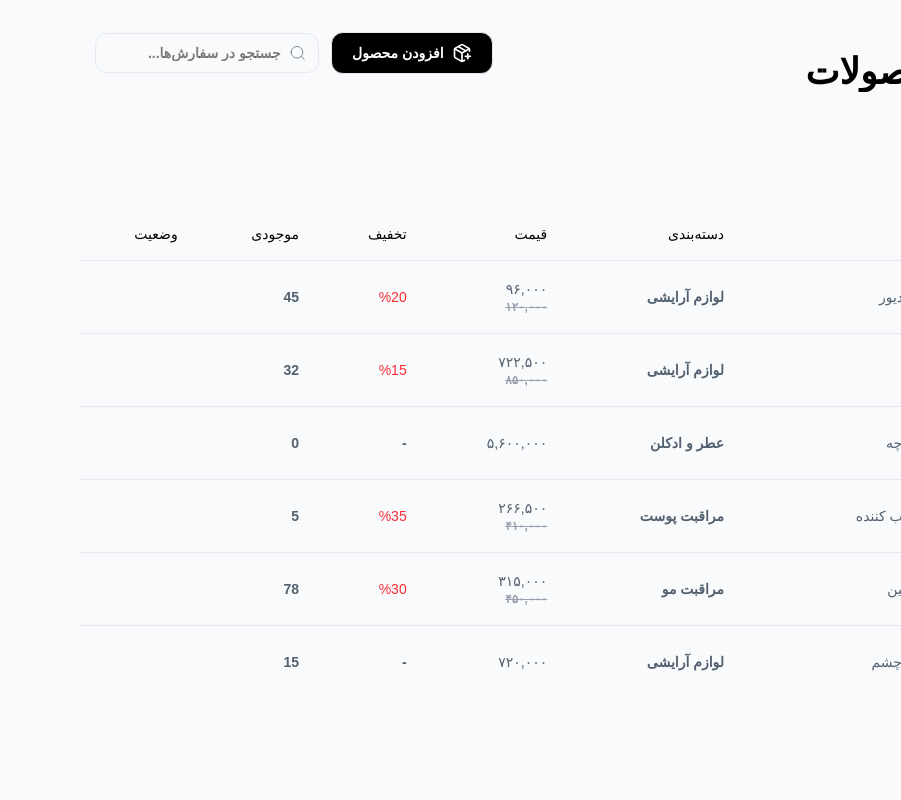
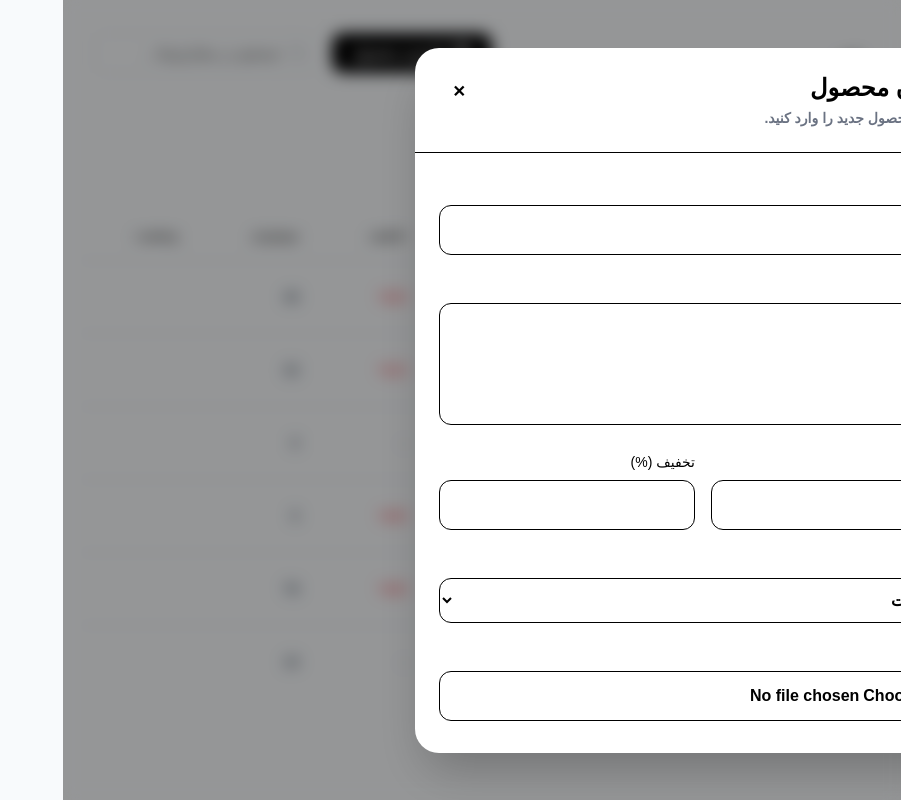
Before and after one commit to MHossein20225/admin-panel, a React app in the folder frontend/: page /products in a window 1280 px wide. Both pictures are taken after a click on the button "افزودن محصول". Shown: the whole page, without its empty margins (379-1280 px from the left). Built offline with nearby package versions, Linux system fonts and the light colour scheme; the HTML template or start-up script is replaced by a standard one.

Commit message:
add product form added

```diff
--- a/frontend/package.json
+++ b/frontend/package.json
@@ -16,7 +16,6 @@
     "react": "^19.2.7",
     "react-chartjs-2": "^5.3.1",
     "react-dom": "^19.2.7",
-    "react-router": "^8.2.0",
     "react-router-dom": "^7.18.1",
     "tailwindcss": "^4.3.2"
   },
--- a/frontend/src/Layouts/MainLayout.jsx
+++ b/frontend/src/Layouts/MainLayout.jsx
@@ -1,5 +1,5 @@
 import Sidebar from "./Sidebar.jsx";
-import {Outlet} from "react-router";
+import {Outlet} from "react-router-dom";
 
 export default function MainLayout() {
     return (
--- a/frontend/src/Layouts/Sidebar.jsx
+++ b/frontend/src/Layouts/Sidebar.jsx
@@ -1,7 +1,7 @@
 import { useState, useEffect } from 'react';
 import mainIcon from '../assets/icons/mainIcon.svg';
 import { DashboardIcon, OrderIcon, ProductIcon, UserIcon } from "../assets/icons/IconComponents.jsx";
-import {useNavigate} from "react-router";
+import {useNavigate} from "react-router-dom";
 
 const menuItems = [
     {icon: DashboardIcon, label: 'داشبورد', slug: 'dashboard'},
--- /dev/null
+++ b/frontend/src/components/ui/Modal.jsx
@@ -0,0 +1,45 @@
+export default function Modal({title, description, OnOpen, onClose, children,}) {
+
+    if (!OnOpen) return null;
+
+    return (
+        <div
+            className="fixed inset-0 z-50 flex items-center justify-center bg-black/40 backdrop-blur-sm p-4"
+            onClick={onClose}
+        >
+            <div
+                className="w-full max-w-xl rounded-3xl bg-white shadow-2xl"
+                onClick={(e) => e.stopPropagation()}
+            >
+
+                <div className="flex items-start justify-between border-b p-6">
+
+                    <div>
+                        <h2 className="text-2xl font-bold">
+                            {title}
+                        </h2>
+
+                        {description && (
+                            <p className="mt-1 text-sm text-gray-500">
+                                {description}
+                            </p>
+                        )}
+                    </div>
+
+                    <button
+                        onClick={onClose}
+                        className="flex h-10 w-10 items-center justify-center rounded-xl hover:bg-gray-100 transition"
+                    >
+                        ✕
+                    </button>
+
+                </div>
+
+                <div className="max-h-[75vh] overflow-y-auto p-6">
+                    {children}
+                </div>
+
+            </div>
+        </div>
+    );
+}
--- /dev/null
+++ b/frontend/src/features/products/AddProductForm.jsx
@@ -0,0 +1,105 @@
+import { Form } from "react-router-dom";
+
+export default function AddProductForm() {
+    return (
+        <Form method="post" className="space-y-5">
+
+            <div>
+                <label className="mb-2 block text-sm font-medium">
+                    نام محصول
+                </label>
+
+                <input
+                    name="title"
+                    type="text"
+                    className="w-full rounded-xl border px-4 py-3 outline-none focus:border-blue-500"
+                />
+            </div>
+
+            <div>
+                <label className="mb-2 block text-sm font-medium">
+                    توضیحات
+                </label>
+
+                <textarea
+                    rows={4}
+                    name="description"
+                    className="w-full resize-none rounded-xl border px-4 py-3 outline-none focus:border-blue-500"
+                />
+            </div>
+
+            <div className="grid grid-cols-2 gap-4">
+
+                <div>
+                    <label className="mb-2 block text-sm font-medium">
+                        قیمت
+                    </label>
+
+                    <input
+                        type="number"
+                        name="price"
+                        className="w-full rounded-xl border px-4 py-3 outline-none focus:border-blue-500"
+                    />
+                </div>
+
+                <div>
+                    <label className="mb-2 block text-sm font-medium">
+                        تخفیف (%)
+                    </label>
+
+                    <input
+                        type="number"
+                        min="0"
+                        max="100"
+                        name="off"
+                        className="w-full rounded-xl border px-4 py-3 outline-none focus:border-blue-500"
+                    />
+                </div>
+
+            </div>
+
+            <div>
+                <label className="mb-2 block text-sm font-medium">
+                    دسته‌بندی
+                </label>
+
+                <select
+                    name="category"
+                    className="w-full rounded-xl border px-4 py-3 outline-none focus:border-blue-500"
+                >
+                    <option>تی‌شرت</option>
+                    <option>شلوار</option>
+                    <option>هودی</option>
+                    <option>کاپشن</option>
+                </select>
+            </div>
+
+            <div>
+                <label className="mb-2 block text-sm font-medium">
+                    تصویر
+                </label>
+
+                <input
+                    type="file"
+                    name="image"
+                    className="w-full rounded-xl border p-3"
+                />
+            </div>
+            <div className="flex justify-end gap-3 pt-5">
+
+                <button
+                    type="reset"
+                    className="rounded-xl border px-6 py-3 hover:bg-gray-100"
+                >
+                    پاک کردن
+                </button>
+                <button
+                    type="submit"
+                    className="rounded-xl bg-(--bg) px-6 py-3 text-white hover:opacity-90 transition"
+                >
+                    افزودن محصول
+                </button>
+            </div>
+        </Form>
+    );
+}
--- a/frontend/src/main.jsx
+++ b/frontend/src/main.jsx
@@ -1,7 +1,7 @@
 import { StrictMode } from 'react'
 import { createRoot } from 'react-dom/client'
 import './index.css'
-import {RouterProvider} from "react-router";
+import {RouterProvider} from "react-router-dom";
 import {routes} from "./routes/appRoutes.jsx";
 
 
--- a/frontend/src/pages/Product.jsx
+++ b/frontend/src/pages/Product.jsx
@@ -2,6 +2,11 @@ import {AddProductIcon, SearchIcon} from "../assets/icons/IconComponents.jsx";
 import noProductImage from "../assets/Images/Products/noProductImage.jpg";
 import ProductCard from "../components/ProductCard.jsx";
 import ProductTable from "../components/ProductTable.jsx";
+import {formatPrice} from "../utilities/HelperFunctions.jsx";
+import {Form} from "react-router-dom";
+import {useState} from "react";
+import AddProductForm from "../features/products/AddProductForm.jsx";
+import Modal from "../components/ui/Modal.jsx";
 
 const PRODUCT_DATA = [
     {
@@ -66,6 +71,7 @@ const PRODUCT_DATA = [
     },
 ];
 export default function Product() {
+    const [openAddProductSection, setOpenAddProductSection] = useState(false);
     return (
         <div className="flex flex-col items-center w-full h-auto">
             <div className="bg-(--bg-secondary) w-full p-4 sm:p-6 lg:p-8 flex flex-col lg:flex-row items-start justify-between gap-4 h-32">
@@ -83,6 +89,7 @@ export default function Product() {
                         className="flex items-center justify-center gap-2 border border-(--border-color) rounded-xl bg-black hover:bg-gray-800 transition-colors duration-200
                                    size-10 sm:size-auto sm:px-5 sm:py-2.5"
                         aria-label="افزودن محصول"
+                        onClick={() => setOpenAddProductSection(!openAddProductSection)}
                     >
                         <AddProductIcon size={20} color="white" strokeWidth={2}/>
                         <span className="text-white text-sm hidden md:block">افزودن محصول</span>
@@ -100,6 +107,17 @@ export default function Product() {
                 </div>
             </div>
 
+
+            <Modal
+                OnOpen={openAddProductSection}
+                onClose={() => setOpenAddProductSection(false)}
+                title="افزودن محصول"
+                description="اطلاعات محصول جدید را وارد کنید."
+            >
+                <AddProductForm />
+            </Modal>
+
+
             <div className="w-full p-4">
                 <div className="w-32 h-8 border border-(--border-color)) rounded-2xl">
                     <select className="outline-none">
--- a/frontend/src/routes/appRoutes.jsx
+++ b/frontend/src/routes/appRoutes.jsx
@@ -1,4 +1,4 @@
-import {createBrowserRouter} from "react-router";
+import {createBrowserRouter} from "react-router-dom";
 import Sidebar from "../Layouts/Sidebar.jsx";
 import MainLayout from "../Layouts/MainLayout.jsx";
 import Dashboard from "../pages/Dashboard.jsx";
```
Also changed, not shown: 1 other file (tests, documents, lock files or other folders).
